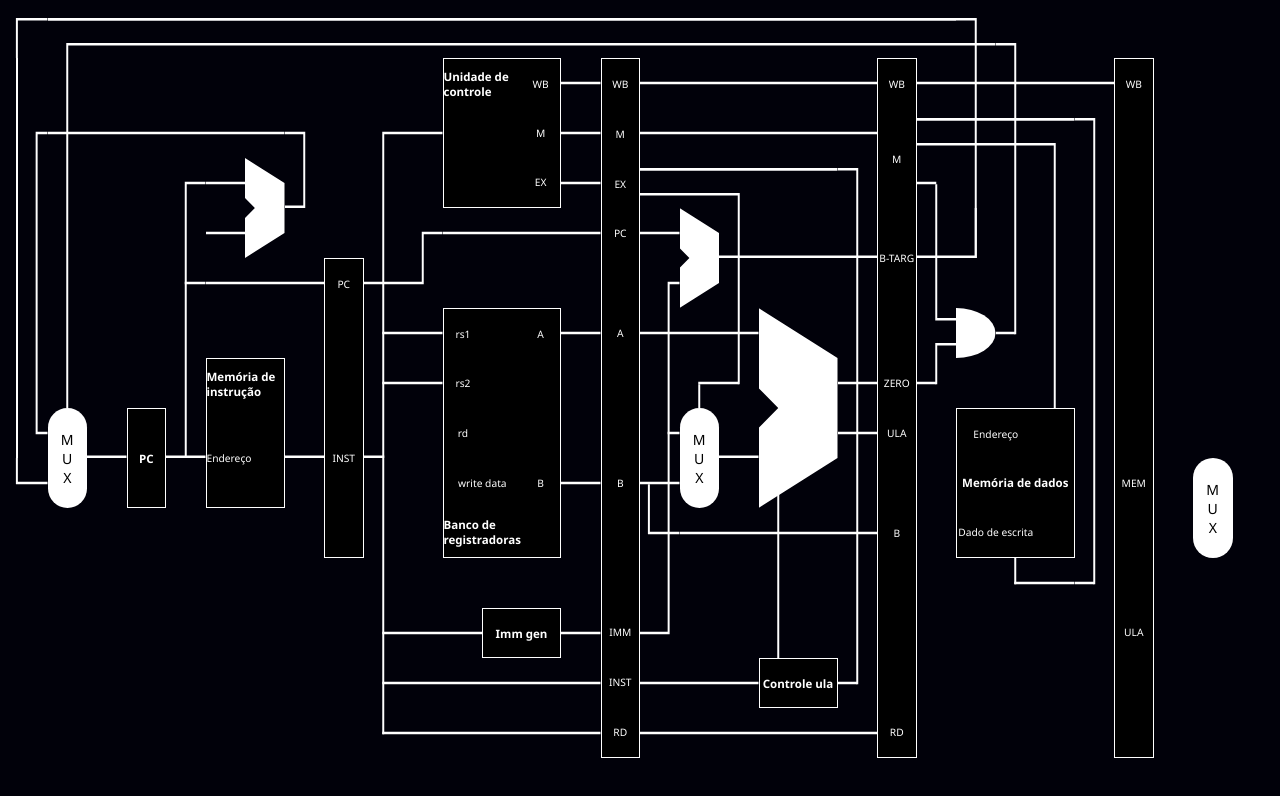
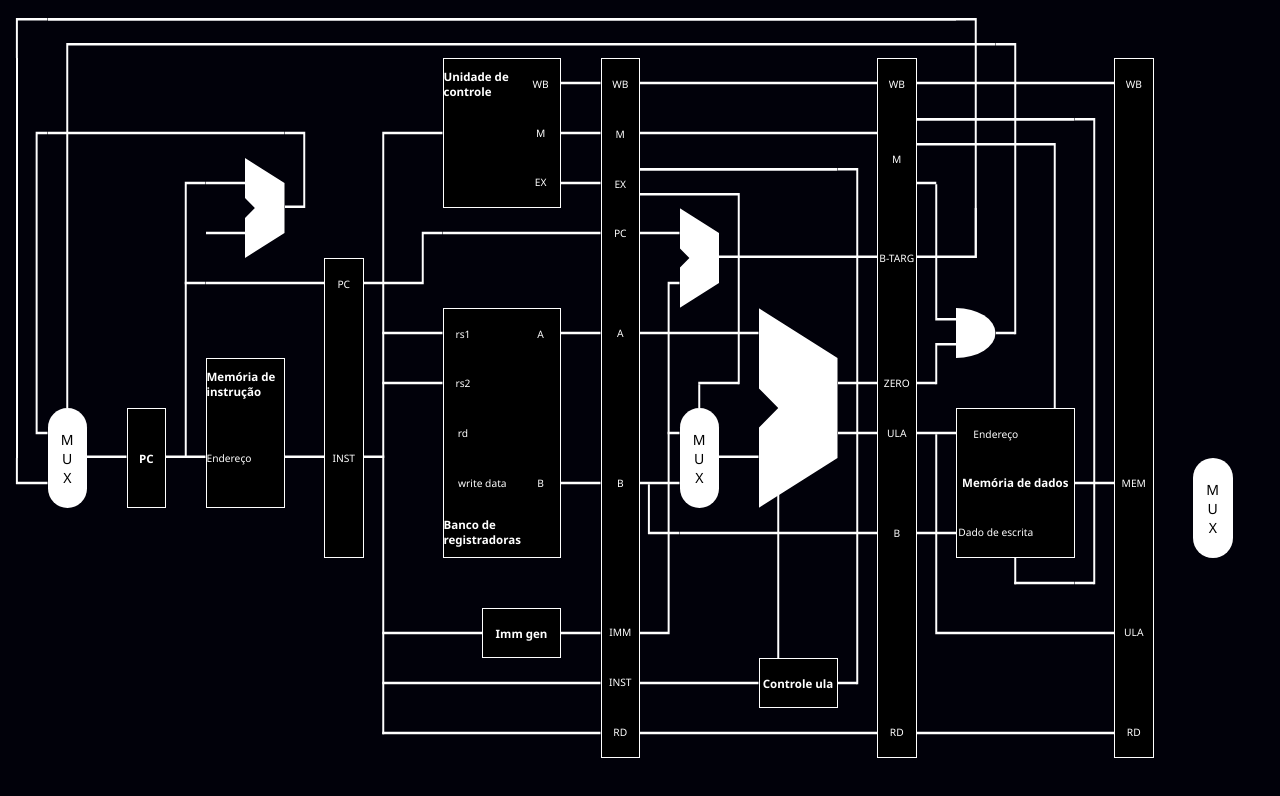
Before and after one commit to vinivid/simulacao_pipeline, a website: page public/index.html in a window 1280 px wide. Drawn offline with Linux system fonts and the light colour scheme.

Commit message:
Parte da memória feita

```diff
--- a/public/index.html
+++ b/public/index.html
@@ -265,6 +265,22 @@
             <div id="pc-src_2_1" class="qbhr-to-mvb pc-src"></div>
             <div id="pc-src_2_2-8" class="mv pc-src"></div>
 
+        <!-- Alu ex -->
+            <div id="alu-ex-m_24_9" class="mh ex-alu"></div>
+            <div id="alu-ex-b_24_9" class="half-mvb ex-alu"></div>
+            <div id="alu-ex-24_10-12" class="mv ex-alu"></div>
+            <div id="alu-ex-24_13" class="mvt-to-mhr ex-alu"></div>
+            <div id="alu-ex-25-28_13" class="mh ex-alu"></div>
+
+        <!-- B ex-->
+            <div id="ex-b_24_11" class="mh mem-b"></div>
+
+        <!-- mem-ex -->
+            <div id="ex-mem_28_10" class="mh mem-mem"></div>
+
+        <!-- Rd -->
+            <div id="ex-rd_24-28_15" class="mh mem-rd"></div>
+
         <div id="and-branch" class="and-gate"></div>
 
         <div id="memory" class="block-box">
@@ -277,6 +293,7 @@
             <div class="block-entry-exit">WB</div>
             <div class="block-entry-exit">MEM</div>
             <div class="block-entry-exit">ULA</div>
+            <div class="block-entry-exit">RD</div>
         </div>
 
         <!-- Fim do mem-->
--- a/public/style.css
+++ b/public/style.css
@@ -25,6 +25,11 @@ body {
 .mv {
     background-color: white;
     clip-path: polygon(47.5% 0, 47.5% 100%, 52.5% 100%, 52.5% 0);
+}
+
+.mvt-to-mhr {
+    background-color: white;
+    clip-path: polygon(47.5% 0, 52.5% 0, 52.5% 47.5%, 100% 47.5%, 100% 52.5%, 47.5% 52.5%);
 }
 
 .mv-to-qtvr {
@@ -1045,6 +1050,49 @@ body {
     grid-row: 10;
 }
 
+#alu-ex-m_24_9 {
+    grid-column: 24;
+    grid-row: 9;
+}
+
+#alu-ex-b_24_9 {
+    grid-column: 24;
+    grid-row: 9;
+}
+
+#alu-ex-24_10-12 {
+    grid-column: 24;
+    grid-row-start: 10;
+    grid-row-end: 13;
+}
+
+#alu-ex-24_13 {
+    grid-column: 24;
+    grid-row: 13;
+}
+
+#alu-ex-25-28_13 {
+    grid-column-start: 25;
+    grid-column-end: 29;
+    grid-row: 13;
+}
+
+#ex-b_24_11 {
+    grid-column: 24;
+    grid-row: 11;
+}
+
+#ex-mem_28_10 {
+    grid-column: 28;
+    grid-row: 10;
+}
+
+#ex-rd_24-28_15 {
+    grid-column-start: 24;
+    grid-column-end: 29;
+    grid-row: 15;
+}
+
 #and-branch {
     grid-column: 25;
     grid-row: 7;
@@ -1096,6 +1144,10 @@ body {
     grid-row: 12;
 }
 
+#reg-mem :nth-child(4) {
+    grid-row: 14;
+}
+
 /* ### Fim do mem ###*/
 
 /* ###Wb ###*/
```
